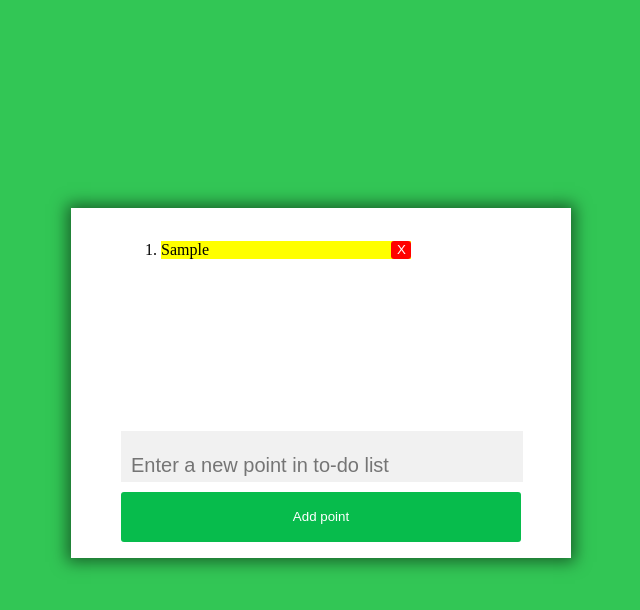
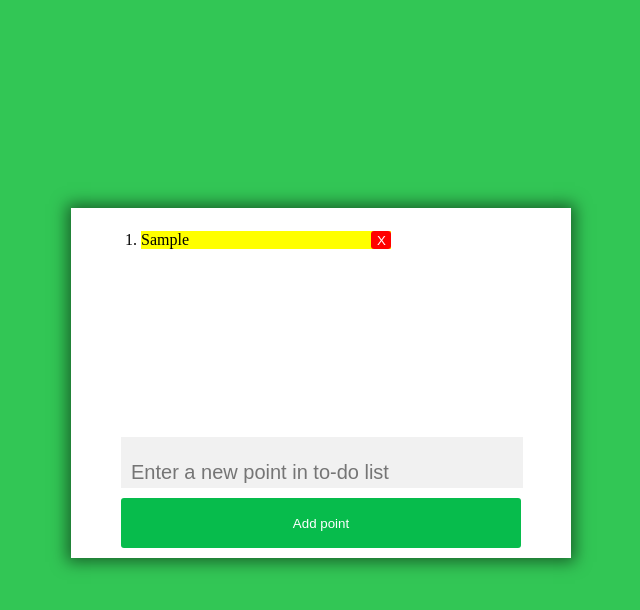
Before and after one commit to JulyBell/HW7-DOM-part-3, a plain HTML site: page index.html in a window 1280 px wide. Both pictures are taken after typing "Sample" into the empty fields and a click on the button "Add point". Shown: the whole page, without its empty margins (321-961 px from the left). Drawn offline with Linux system fonts and the light colour scheme.

Commit message:
to-do-list

```diff
--- a/app.js
+++ b/app.js
@@ -3,7 +3,6 @@ let textInput = document.querySelector('#textInput'); //поле инпута
 let button = document.querySelector('#textBtn');	//кнопка
 let toDoList = document.getElementById('toDoList');	//поле отображения списка
 
-let listUl = document.createElement('ol');	//создаем контейнер для будущих li
 
 button.addEventListener('click', addPoint); //обработчик кнопки
 
@@ -37,10 +36,9 @@ function addPoint(e){
 
 
 
-	listUl.append(liPoint); //добавляем li в ol
 
 
-	toDoList.append(listUl); // ol в div toDoList
+	toDoList.append(liPoint); // li в toDoList
 
 	textInput.value = ''; //очищаем инпут
 
--- a/index.html
+++ b/index.html
@@ -12,7 +12,7 @@
 
   		<div id="main">
 
-  			<div id="toDoList"></div>
+  			<ol id="toDoList"></ol>
 
   			<form>
 	        	<input type="text" id="textInput" placeholder="Enter a new point in to-do list">
--- a/styles.css
+++ b/styles.css
@@ -21,14 +21,10 @@ body{
 
 #toDoList{
 	height: 180px;
-	margin-top: 10px;
-	margin-left: 30%;
+	margin-top: 13px;
+	margin-left: 30px;
 }
 
-
-ol{
-	margin-left: -100px;
-}
 
 li{
 	width:250px;
```
